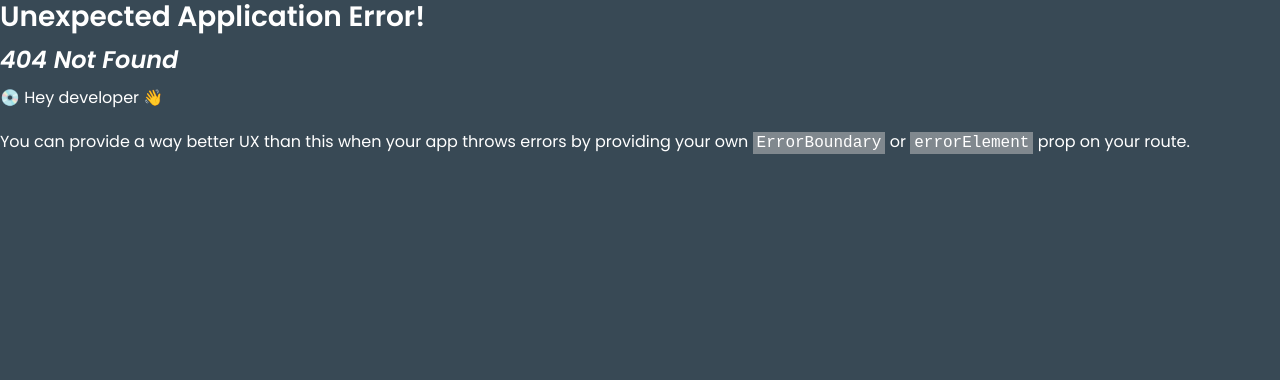
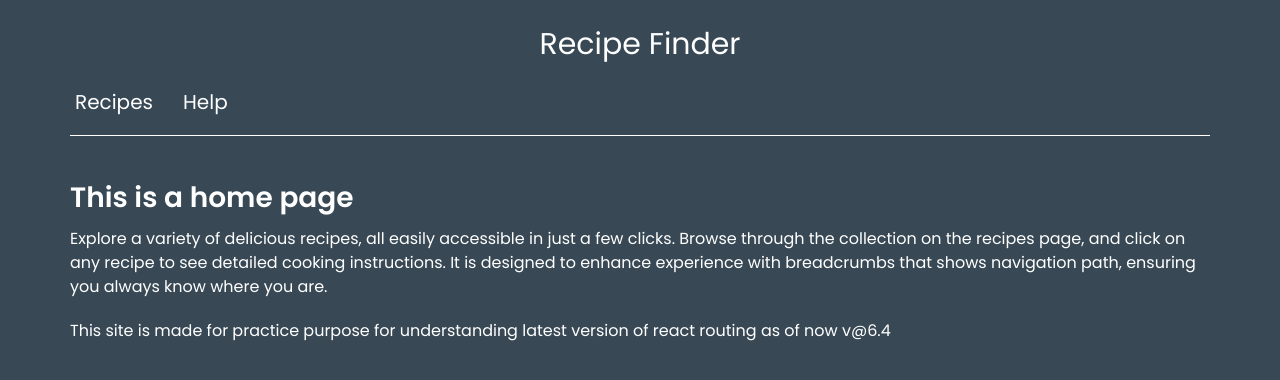
Before and after one commit to deekshant-thapa/react-router, a React (Create React App) app: page / in a window 1280 px wide. Before the commit this address had no page. Shown: the top 380 px of the page. Built offline with nearby package versions, Linux system fonts and the light colour scheme.

Commit message:
modified package and src

```diff
--- a/package.json
+++ b/package.json
@@ -1,5 +1,5 @@
 {
-  "homepage": "http://deekshant-thapa.github.io/react-router",
+  "homepage": "https://deekshant-thapa.github.io/react-router",
   "name": "react-router",
   "version": "0.1.0",
   "private": true,
--- a/src/App.js
+++ b/src/App.js
@@ -18,7 +18,7 @@ import FetchErrorSingle from "./pages/Recipe/FetchErrorSingle";
 const customRouter = createBrowserRouter(
   createRoutesFromElements(
 
-    <Route path="/react-router" element={<RootLayout />}>
+    <Route path="/" element={<RootLayout />}>
 
       <Route index element={<Home />} />
 
```
